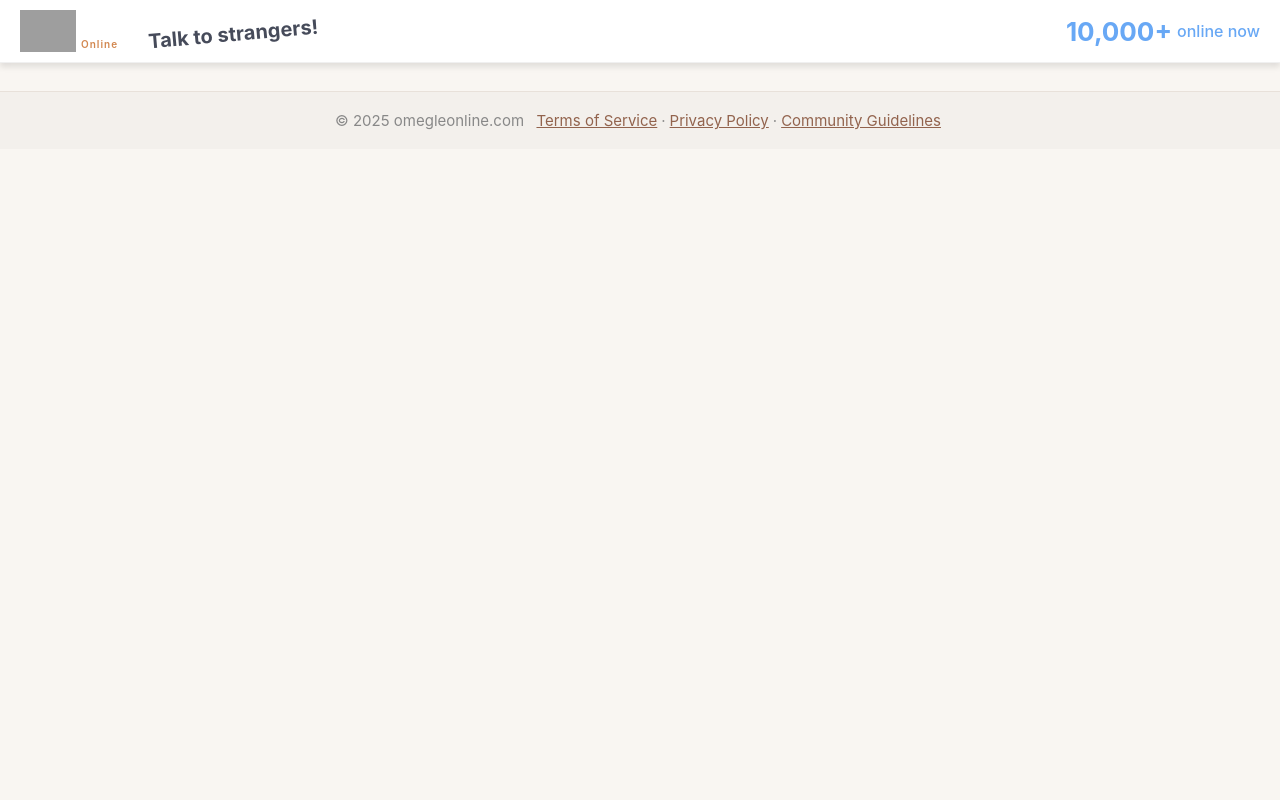
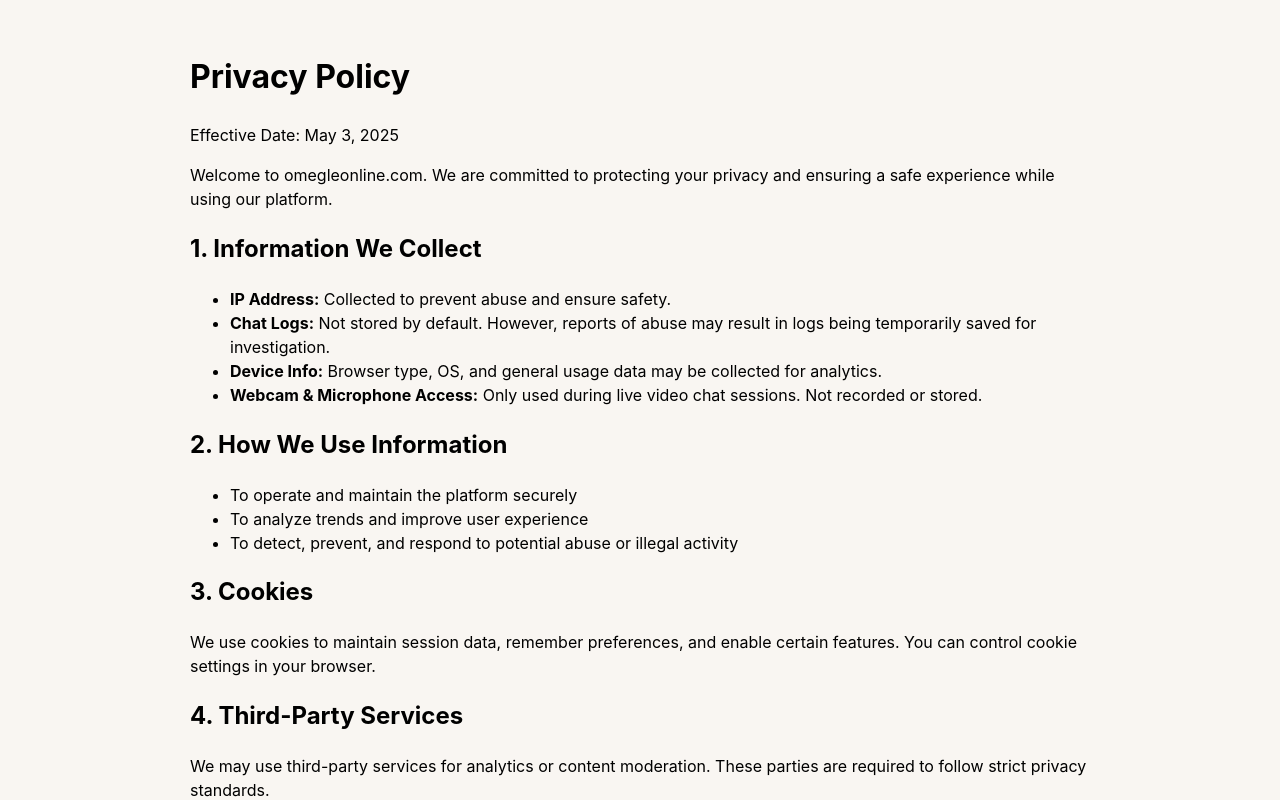
Before and after one commit to kautilya27/omegle1, a React (Vite) app: page /privacy-policy in a window 1280 px wide. Shown: the top 800 px of the page. Built offline with nearby package versions, Linux system fonts and the light colour scheme; grey boxes are pictures that could not be loaded.

Commit message:
Update App.jsx
uodated app.jsx

```diff
--- a/src/App.jsx
+++ b/src/App.jsx
@@ -7,15 +7,20 @@ import FeaturesSection from './components/FeaturesSection';
 import FaqSection from './components/FaqSection';
 import Footer from './components/Footer';
 import TermsOfService from './components/TermsOfService';
+import PrivacyPolicy from './components/PrivacyPolicy';
+import CommunityGuidelines from './components/CommunityGuidelines';
 
-// Layout component to handle conditional rendering based on route
 function Layout() {
   const location = useLocation();
-  const isTermsPage = location.pathname === '/terms-of-service';
+  const isSpecialPage = [
+    '/terms-of-service',
+    '/privacy-policy',
+    '/community-guidelines',
+  ].includes(location.pathname);
 
   return (
     <div style={{ backgroundColor: '#f9f6f2', minHeight: '100vh' }}>
-      {!isTermsPage && <Header />}
+      {!isSpecialPage && <Header />}
       <main>
         <Routes>
           <Route path="/" element={
@@ -27,9 +32,11 @@ function Layout() {
             </>
           } />
           <Route path="/terms-of-service" element={<TermsOfService />} />
+          <Route path="/privacy-policy" element={<PrivacyPolicy />} />
+          <Route path="/community-guidelines" element={<CommunityGuidelines />} />
         </Routes>
       </main>
-      {!isTermsPage && <Footer />}
+      {!isSpecialPage && <Footer />}
     </div>
   );
 }
```
